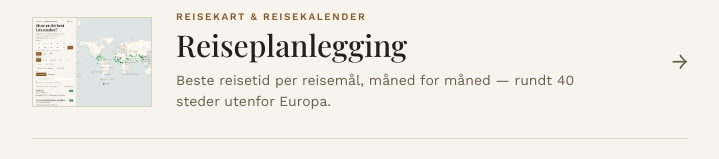
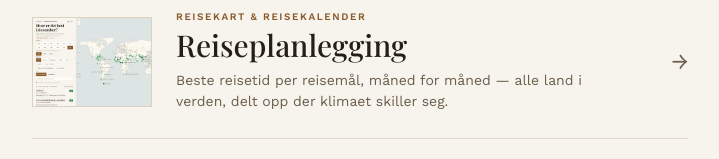
Before and after one commit to paalstampe/paalstampe.github.io, a plain HTML site: page index.html in a window 1280 px wide. Shown: the part 444-603 px from the top of the page, without its empty margins (280-999 px from the left). Drawn offline with nearby package versions, Linux system fonts and the light colour scheme.

Commit message:
Forside: reiseplanleggingen dekker alle land, ikke 40 steder utenfor Europa
Co-Authored-By: Claude Opus 5.5 <noreply@anthropic.com>

```diff
--- a/index.html
+++ b/index.html
@@ -67,7 +67,7 @@
       <span class="innhold">
         <span class="oppslag-kicker" data-t="reiseKicker">Reisekart &amp; reisekalender</span>
         <span class="oppslag-navn" data-t="reiseNavn">Reiseplanlegging</span>
-        <span class="oppslag-notat" data-t="reiseNotat">Beste reisetid per reisemål, måned for måned — rundt 40 steder utenfor Europa.</span>
+        <span class="oppslag-notat" data-t="reiseNotat">Beste reisetid per reisemål, måned for måned — alle land i verden, delt opp der klimaet skiller seg.</span>
         <span class="oppslag-offline" id="offline-reise" hidden></span>
       </span>
       <span class="pil" aria-hidden="true">&rarr;</span>
@@ -112,7 +112,7 @@ const TEKST = {
     byguiderKicker: 'Nabolag & gåturer', byguiderNavn: 'Pål og Vibekes byguider',
     byguiderNotat: 'Høyst subjektive guider til nabolag, restauranter og annet verdt en omvei. Byene slik vi bruker dem. London, Nice, Oslo, New York, Tokyo og Bangkok.',
     reiseKicker: 'Reisekart & reisekalender', reiseNavn: 'Reiseplanlegging',
-    reiseNotat: 'Beste reisetid per reisemål, måned for måned — rundt 40 steder utenfor Europa.',
+    reiseNotat: 'Beste reisetid per reisemål, måned for måned — alle land i verden, delt opp der klimaet skiller seg.',
     lagreAlt: 'Lagre alt for bruk offline',
     lagreMerknad: 'Henter reiseplanleggingen og kartene for alle byguidene, ca. 200 MB i alt. Bruk wifi.',
     lagrer: navn => 'Lagrer ' + navn + ' …',
@@ -139,7 +139,7 @@ const TEKST = {
     byguiderKicker: 'Neighbourhoods & walks', byguiderNavn: 'Pål and Vibeke’s city guides',
     byguiderNotat: 'Opinionated guides to neighbourhoods, restaurants and more worth a detour. The cities as we use them. London, Nice, Oslo, New York, Tokyo and Bangkok.',
     reiseKicker: 'Travel map & travel calendar', reiseNavn: 'Travel planning',
-    reiseNotat: 'Best time to travel, destination by destination, month by month — around 40 places outside Europe.',
+    reiseNotat: 'Best time to travel, destination by destination, month by month — every country in the world, split up where the climate differs.',
     lagreAlt: 'Save everything for offline use',
     lagreMerknad: 'Downloads travel planning and the maps for all city guides, about 200 MB in total. Use Wi-Fi.',
     lagrer: navn => 'Saving ' + navn + ' …',
```
